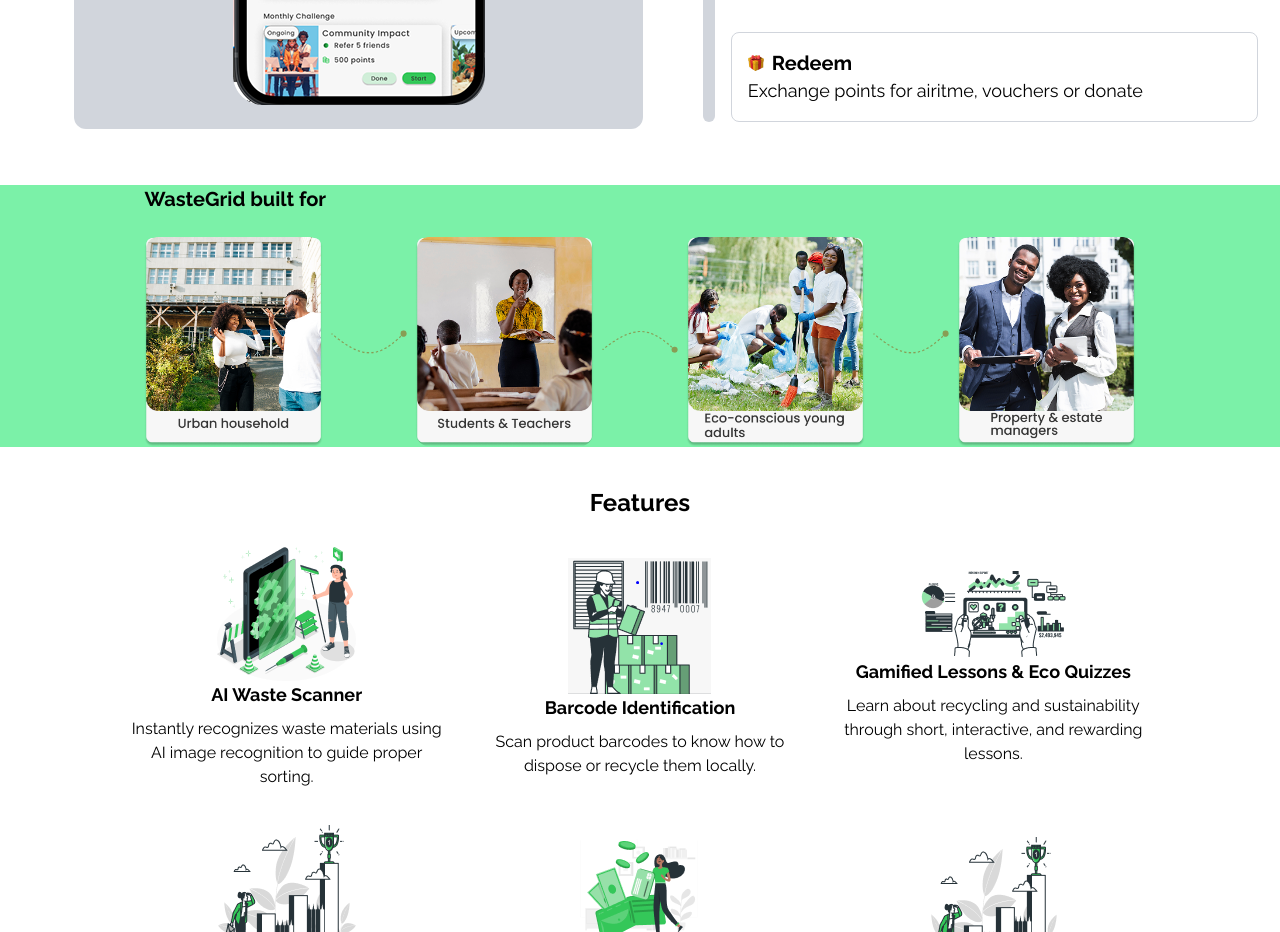
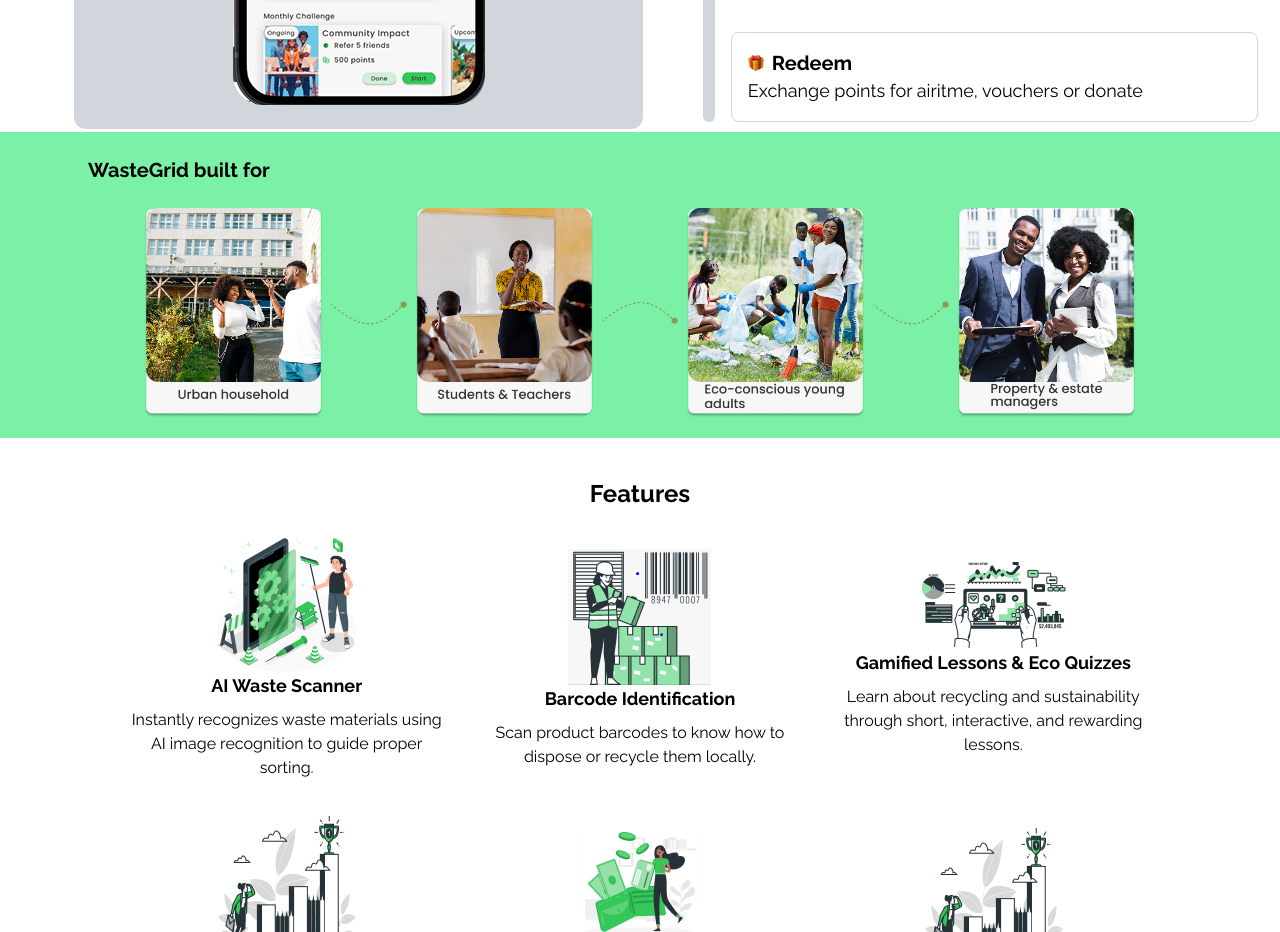
Before and after one commit to jexzyjames/team-cairo, a React (Vite) app: page / in a window 1280 px wide. Shown: the part 1860-2792 px from the top of the page. Built offline with nearby package versions, Linux system fonts and the light colour scheme.

Commit message:
worked on the whatsbuiltfornpage

```diff
--- a/src/WasteGrid/components/WhatIsBuiltFor.jsx
+++ b/src/WasteGrid/components/WhatIsBuiltFor.jsx
@@ -9,11 +9,11 @@
 const WhatIsBuiltFor = () => {
   return (
     <div>
-          <div className='bg-green-300 m-0 p-0 w-full  left-0 right-0'>
+          <div className='bg-green-300 mt-[-37px] py-2 w-full  left-0 right-0'>
 
 <div className='m-auto px-[6%]  '>
 
-<h1 className='text-xl mt-4 px-[6%] font-bold text-left'>WasteGrid built for</h1>
+<h1 className='text-xl mt-4 px-[1%] font-bold text-left'>WasteGrid built for</h1>
 <div className=" mt-6 mb-3 relative md:justify-between lg:px-[6%] gap-3  grid grid-cols-3  md:gap-2 md:flex md:flex-row  lg:grid-cols-4">
   <div>
     <img src={urban} alt="" />
```
